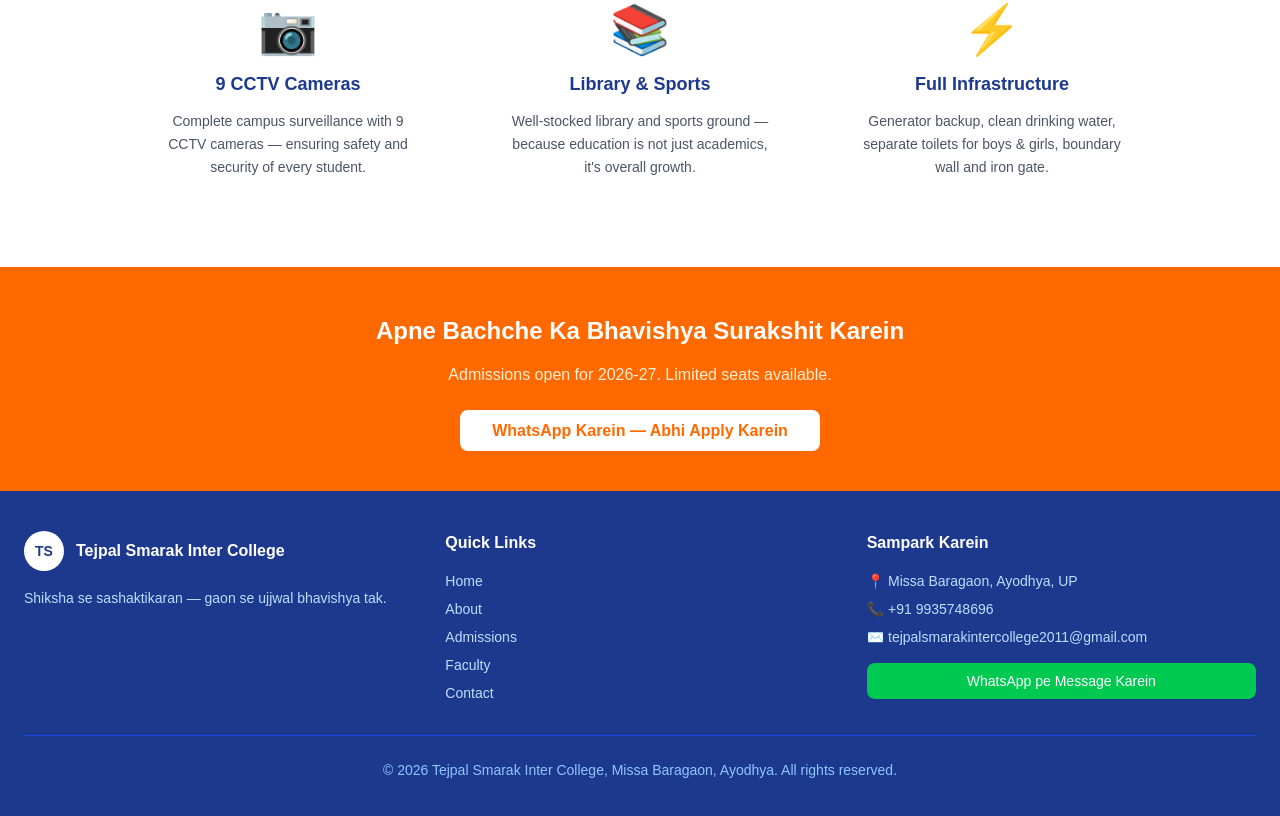
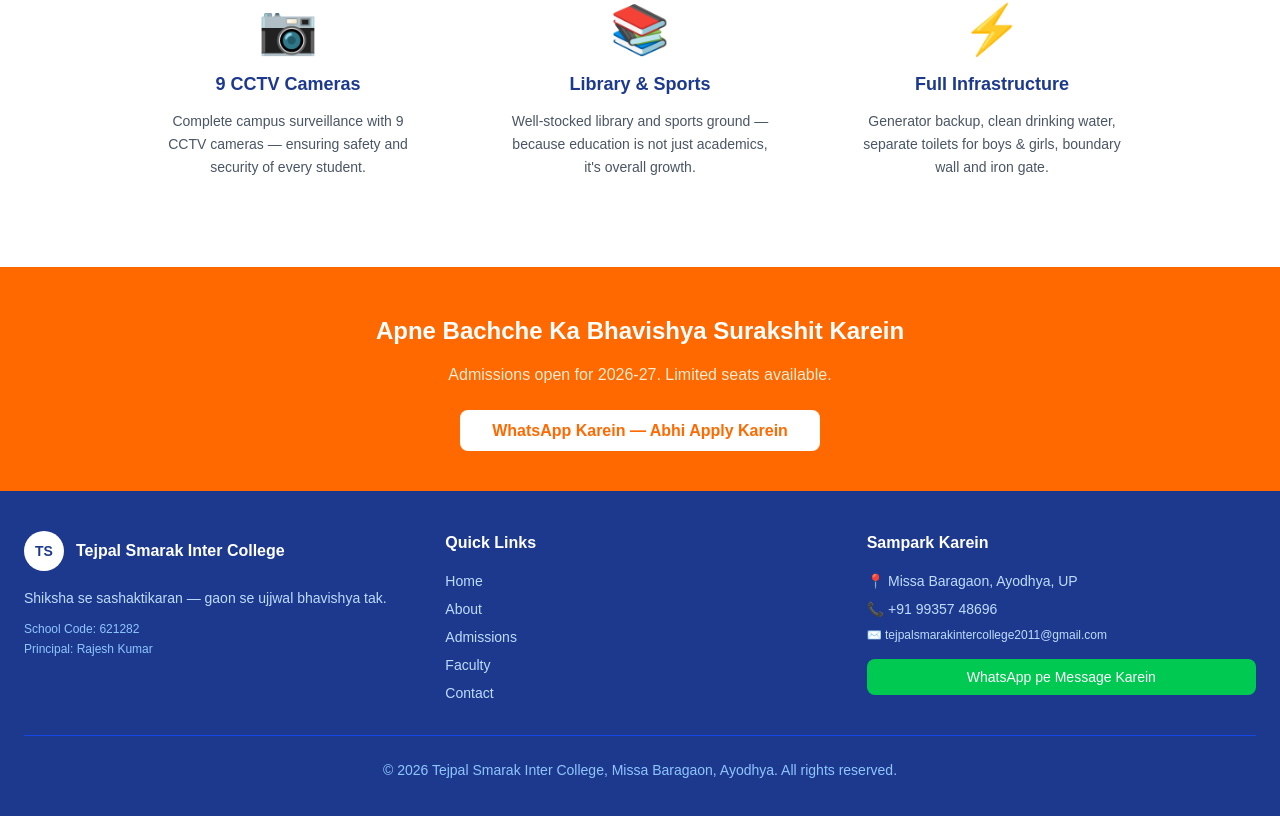
Before and after one commit to RajaBhavesh/tpsic-digital, a Next.js app: page / in a window 1280 px wide. Shown: the part 1171-1987 px from the top of the page. Built offline with nearby package versions, Linux system fonts and the light colour scheme.

Commit message:
fix: Footer WhatsApp number, add Link component, add school code

```diff
--- a/src/components/Footer.tsx
+++ b/src/components/Footer.tsx
@@ -1,3 +1,5 @@
+import Link from "next/link";
+
 export default function Footer() {
   return (
     <footer className="bg-blue-900 text-white mt-auto">
@@ -12,20 +14,22 @@ export default function Footer() {
               </div>
               <p className="font-bold text-base">Tejpal Smarak Inter College</p>
             </div>
-            <p className="text-blue-200 text-sm leading-relaxed">
+            <p className="text-blue-200 text-sm leading-relaxed mb-3">
               Shiksha se sashaktikaran — gaon se ujjwal bhavishya tak.
             </p>
+            <p className="text-blue-300 text-xs">School Code: 621282</p>
+            <p className="text-blue-300 text-xs mt-1">Principal: Rajesh Kumar</p>
           </div>
 
           {/* Column 2: Quick Links */}
           <div>
             <p className="font-bold text-base mb-4">Quick Links</p>
             <div className="flex flex-col gap-2">
-              <a href="/" className="text-blue-200 hover:text-white text-sm transition-colors">Home</a>
-              <a href="/about" className="text-blue-200 hover:text-white text-sm transition-colors">About</a>
-              <a href="/admissions" className="text-blue-200 hover:text-white text-sm transition-colors">Admissions</a>
-              <a href="/faculty" className="text-blue-200 hover:text-white text-sm transition-colors">Faculty</a>
-              <a href="/contact" className="text-blue-200 hover:text-white text-sm transition-colors">Contact</a>
+              <Link href="/" className="text-blue-200 hover:text-white text-sm transition-colors">Home</Link>
+              <Link href="/about" className="text-blue-200 hover:text-white text-sm transition-colors">About</Link>
+              <Link href="/admissions" className="text-blue-200 hover:text-white text-sm transition-colors">Admissions</Link>
+              <Link href="/faculty" className="text-blue-200 hover:text-white text-sm transition-colors">Faculty</Link>
+              <Link href="/contact" className="text-blue-200 hover:text-white text-sm transition-colors">Contact</Link>
             </div>
           </div>
 
@@ -34,10 +38,14 @@ export default function Footer() {
             <p className="font-bold text-base mb-4">Sampark Karein</p>
             <div className="flex flex-col gap-2 text-blue-200 text-sm">
               <p>📍 Missa Baragaon, Ayodhya, UP</p>
-              <p>📞 +91 9935748696</p>
-              <p>✉️ tejpalsmarakintercollege2011@gmail.com</p>
+              <a href="tel:+919935748696" className="hover:text-white transition-colors">
+                📞 +91 99357 48696
+              </a>
+              <a href="mailto:tejpalsmarakintercollege2011@gmail.com" className="hover:text-white transition-colors text-xs break-all">
+                ✉️ tejpalsmarakintercollege2011@gmail.com
+              </a>
               <a
-                href="https://wa.me/9935748696"
+                href="https://wa.me/919935748696"
                 target="_blank"
                 rel="noopener noreferrer"
                 className="bg-green-500 hover:bg-green-600 text-white text-sm font-medium px-4 py-2 rounded-lg transition-colors text-center mt-2"
@@ -53,6 +61,7 @@ export default function Footer() {
         <div className="border-t border-blue-700 mt-8 pt-6 text-center text-blue-300 text-sm">
           © 2026 Tejpal Smarak Inter College, Missa Baragaon, Ayodhya. All rights reserved.
         </div>
+
       </div>
     </footer>
   );
```
